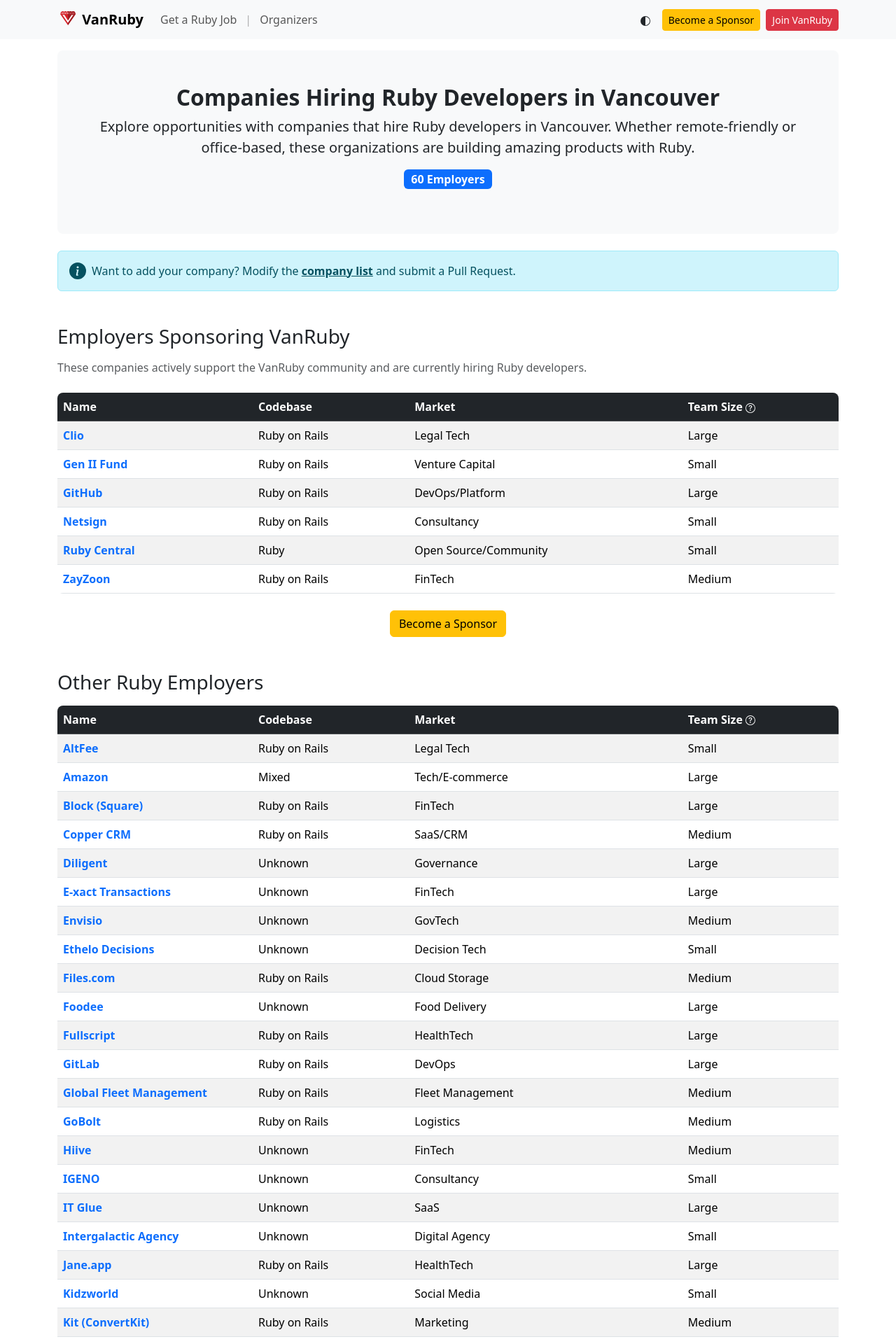
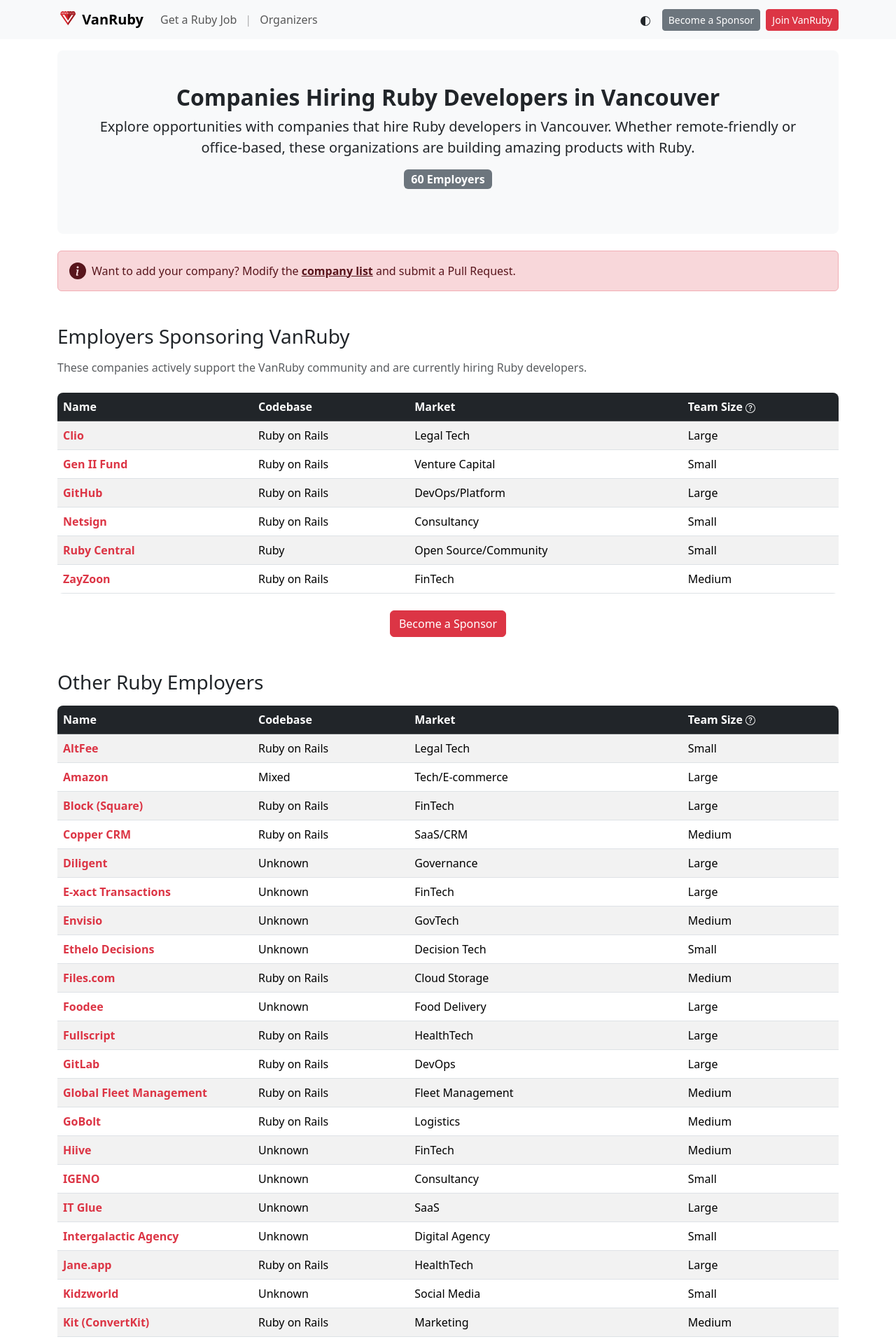
Before and after one commit to vanruby/vanruby.github.io, a Jekyll site: the page built from companies.html, in a window 1280 px wide. Shown: the top 1920 px of the page at 70% size. Built offline with Jekyll 4.4.1, drawn with Linux system fonts in a browser that asks for light colours; Markdown is read by kramdown in place of the engine named in the settings.

Commit message:
Simplify colour usage, set primary colour

```diff
--- a/_includes/nav.html
+++ b/_includes/nav.html
@@ -22,7 +22,7 @@
           <a class="btn btn-sm btn-warning d-block my-2" href="{{ site.baseurl }}/sponsors.html">Become a Sponsor</a>
         </li>
         <li class="nav-item d-lg-none">
-          <a class="btn btn-sm btn-danger d-block my-2" aria-current="page" target="_blank" href="https://lu.ma/vanruby">Join VanRuby</a>
+          <a class="btn btn-sm btn-primary d-block my-2" aria-current="page" target="_blank" href="https://lu.ma/vanruby">Join VanRuby</a>
         </li>
       </ul>
       <button id="themeToggle" class="btn btn-sm d-none d-lg-block" type="button" aria-label="Toggle theme">
@@ -31,8 +31,8 @@
         </svg>
       </button>
 
-      <a href="{{ site.baseurl }}/sponsors.html" class="btn btn-sm btn-warning ms-2 d-none d-lg-block">Become a Sponsor</a>
-      <a href="https://lu.ma/vanruby" target="_blank" class="btn btn-sm btn-danger ms-2 d-none d-lg-block">Join VanRuby</a>
+      <a href="{{ site.baseurl }}/sponsors.html" class="btn btn-sm btn-secondary ms-2 d-none d-lg-block">Become a Sponsor</a>
+      <a href="https://lu.ma/vanruby" target="_blank" class="btn btn-sm btn-primary ms-2 d-none d-lg-block">Join VanRuby</a>
     </div>
   </div>
 </nav>
--- a/assets/css/main.scss
+++ b/assets/css/main.scss
@@ -1,6 +1,11 @@
 ---
 # Only the main Sass file needs front matter (the dashes are enough)
 ---
+
+
+// Default variable overrides
+$primary: #dc3545;
+
 
 // Import Bootstrap from gem
 @import "bootstrap";
--- a/companies.html
+++ b/companies.html
@@ -8,12 +8,12 @@ title: "VanRuby - Employers"
     <h2 class="text-center fw-semibold">Companies Hiring Ruby Developers in Vancouver</h2>
     <p class="fs-5 fw-light text-center">Explore opportunities with companies that hire Ruby developers in Vancouver. Whether remote-friendly or office-based, these organizations are building amazing products with Ruby.</p>
     <p class="text-center">
-      <span class="badge bg-primary fs-6">{{site.data.companies.size}} Employers</span>
+      <span class="badge bg-secondary fs-6">{{site.data.companies.size}} Employers</span>
     </p>
   </div>
 </div>
 
-<div class="alert alert-info d-flex align-items-center" role="alert">
+<div class="alert alert-primary d-flex align-items-center" role="alert">
   <svg class="bi flex-shrink-0 me-2" width="24" height="24" fill="currentColor"><use xlink:href="/assets/images/icons/bootstrap-icons.svg#info-circle-fill"/></svg>
   <div>
     Want to add your company? Modify the <a href="https://github.com/vanruby/vanruby.github.io/blob/master/_data/companies.csv" class="alert-link" target="_blank">company list</a> and submit a Pull Request.
@@ -67,7 +67,7 @@ title: "VanRuby - Employers"
     </table>
   </div>
   <p class="text-center mt-3">
-    <a href="{{ site.baseurl }}/sponsors.html" class="btn btn-warning">Become a Sponsor</a>
+    <a href="{{ site.baseurl }}/sponsors.html" class="btn btn-primary">Become a Sponsor</a>
   </p>
 </div>
 {% endif %}
--- a/index.html
+++ b/index.html
@@ -12,7 +12,7 @@ title: "VanRuby - Vancouver Ruby on Rails Group"
           Ruby enthusiasts and professionals in Vancouver. Whether you are a beginner or a seasoned expert, our events,
           talks, and networking opportunities help you stay ahead in the world of Ruby.</p>
         <a href="https://lu.ma/vanruby" target="_blank"
-          class="btn btn-primary btn-lg btn-danger mt-auto align-self-lg-start">Join VanRuby</a>
+          class="btn btn-primary btn-lg btn-primary mt-auto align-self-lg-start">Join VanRuby</a>
       </div>
       <div class="col-lg-5 col-md-12 order-1 order-lg-2 d-flex flex-column justify-content-center mb-4 mb-lg-0">
         <iframe src="https://lu.ma/embed/calendar/cal-ek97jTetLbE3c6t/events?compact=true" width="100%" height="325px"
@@ -142,7 +142,7 @@ title: "VanRuby - Vancouver Ruby on Rails Group"
 {% assign gold_sponsors = site.data.companies | where: "sponsor_tier", "gold" %}
 {% if gold_sponsors.size > 0 %}
 <div class="container my-5">
-<h2 class="pb-2 border-bottom text-warning">Gold Sponsors</h2>
+<h2 class="pb-2 border-bottom">Gold Sponsors</h2>
 <div class="row g-5 py-5 row-cols-1 row-cols-lg-3">
   {% for company in gold_sponsors %}
   <div class="feature col">
@@ -169,7 +169,7 @@ title: "VanRuby - Vancouver Ruby on Rails Group"
 {% assign silver_sponsors = site.data.companies | where: "sponsor_tier", "silver" %}
 {% if silver_sponsors.size > 0 %}
 <div class="container my-5">
-<h2 class="pb-2 border-bottom" style="color: #6c757d;">Silver Sponsors</h2>
+<h2 class="pb-2 border-bottom">Silver Sponsors</h2>
 <div class="row g-5 py-5 row-cols-1 row-cols-lg-4">
   {% for company in silver_sponsors %}
   <div class="feature col">
--- a/organizers.html
+++ b/organizers.html
@@ -148,7 +148,7 @@ title: "Organizers - VanRuby"
   </div>
 
   <!-- Add Yourself -->
-  <div class="alert alert-info d-flex align-items-center mt-4" role="alert">
+  <div class="alert alert-primary d-flex align-items-center mt-4" role="alert">
     <svg class="bi flex-shrink-0 me-2" width="24" height="24" fill="currentColor">
       <use xlink:href="/assets/images/icons/bootstrap-icons.svg#info-circle-fill"></use>
     </svg>
--- a/sponsors.html
+++ b/sponsors.html
@@ -47,7 +47,7 @@ title: "Sponsorship Packages - VanRuby"
             </li>
           </ul>
 
-          <a href="https://github.com/vanruby/talks/issues/new?template=sponsor.yml" target="_blank" class="btn btn-warning btn-lg mt-auto">Become a Gold Sponsor</a>
+          <a href="https://github.com/vanruby/talks/issues/new?template=sponsor.yml" target="_blank" class="btn btn-secondary btn-lg mt-auto">Become a Gold Sponsor</a>
           <p class="text-center mt-3 mb-0">
             <small>No GitHub account? <a href="mailto:michael@mrlee.io,weston@netsign.com?subject=VanRuby Gold Sponsorship">Email us instead</a></small>
           </p>
@@ -136,6 +136,6 @@ title: "Sponsorship Packages - VanRuby"
 
   <div class="text-center mt-5">
     <p class="lead">Questions about sponsorship?</p>
-    <a href="mailto:michael@mrlee.io,weston@netsign.com?subject=VanRuby Sponsorship" target="_blank" class="btn btn-warning btn-lg">Get in Touch</a>
+    <a href="mailto:michael@mrlee.io,weston@netsign.com?subject=VanRuby Sponsorship" target="_blank" class="btn btn-primary btn-lg">Get in Touch</a>
   </div>
 </div>
```
